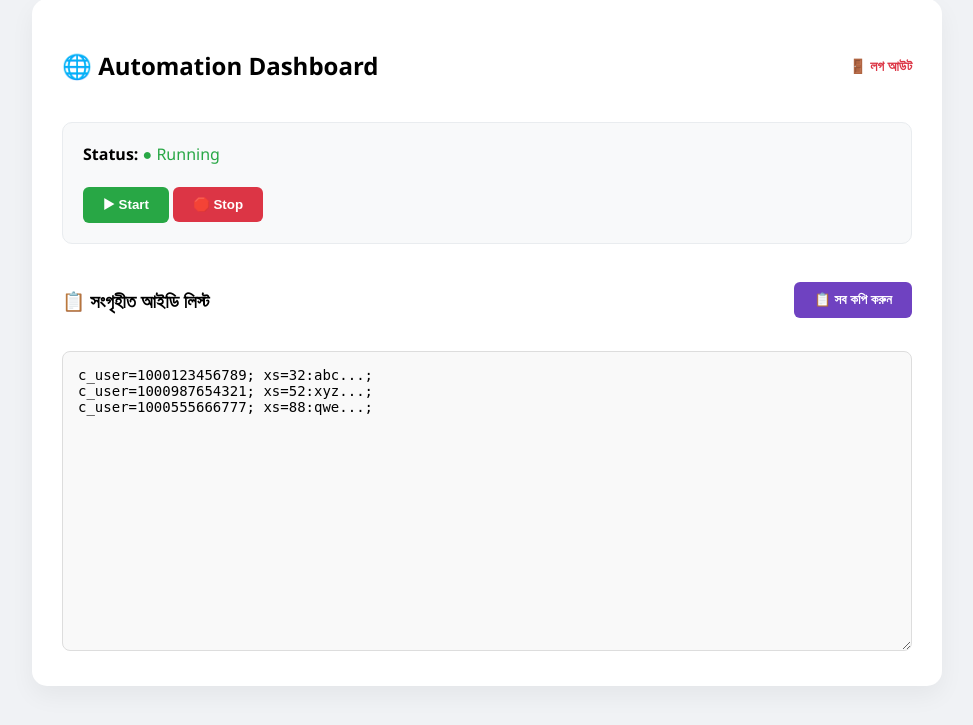
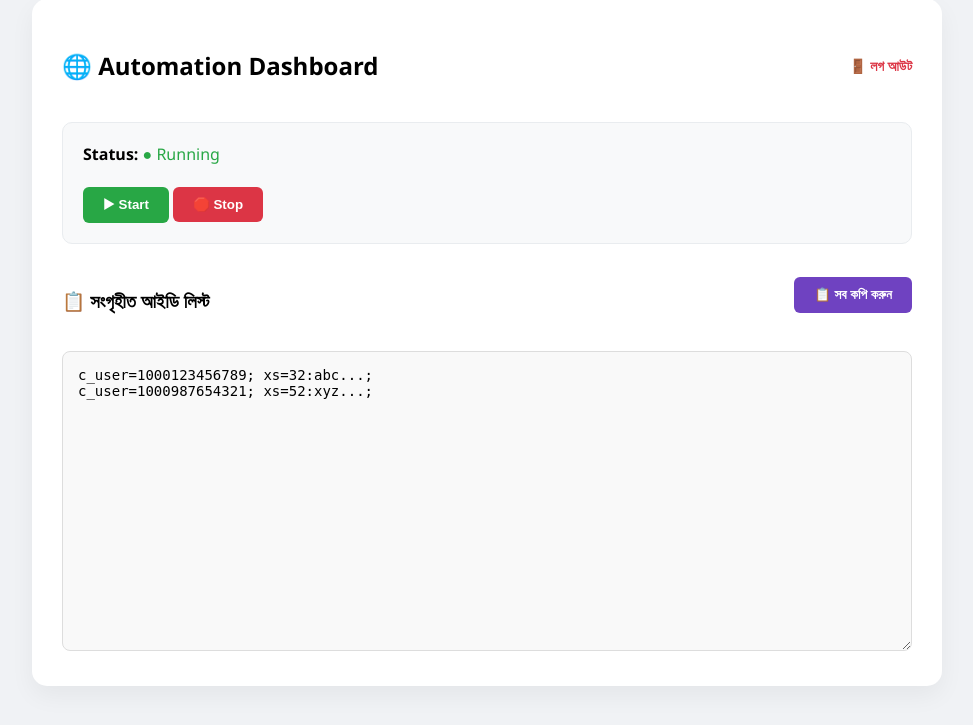
Before and after one commit to turzokhan715-source/auto, a Flask app: page / in a window 1280 px wide. Shown: the part 29-754 px from the top of the page, without its empty margins (153-1126 px from the left). Run offline with Flask 3, Linux system fonts and the light colour scheme; the visitor is signed in with stand-in values (Sample User, id 1).

Commit message:
Update dashboard.html

```diff
--- a/templates/dashboard.html
+++ b/templates/dashboard.html
@@ -6,27 +6,17 @@
     <style>
         body { font-family: 'Segoe UI', sans-serif; background-color: #f0f2f5; display: flex; justify-content: center; padding: 20px; }
         .card { background: white; width: 100%; max-width: 850px; padding: 30px; border-radius: 15px; box-shadow: 0 10px 25px rgba(0,0,0,0.05); }
-
         .header { display: flex; justify-content: space-between; align-items: center; margin-bottom: 20px; }
         .logout { color: #dc3545; text-decoration: none; font-size: 14px; font-weight: bold; }
-
         .status-box { background: #f8f9fa; padding: 20px; border-radius: 10px; border: 1px solid #e9ecef; margin-bottom: 25px; }
         .btn { padding: 10px 20px; border: none; border-radius: 6px; cursor: pointer; font-weight: 600; }
         .btn-start { background: #28a745; color: white; }
         .btn-stop { background: #dc3545; color: white; }
-        .btn-copy-all { background: #6f42c1; color: white; }
-
-        /* গুগল শিট স্টাইল বক্স */
+        .btn-copy-all { background: #6f42c1; color: white; margin-bottom: 10px; }
         #cookieList {
-            width: 100%;
-            height: 300px;
-            padding: 15px;
-            border: 1px solid #ddd;
-            border-radius: 8px;
-            font-family: monospace;
-            background: #f9f9f9;
-            box-sizing: border-box;
-            font-size: 14px;
+            width: 100%; height: 300px; padding: 15px; border: 1px solid #ddd;
+            border-radius: 8px; font-family: monospace; background: #f9f9f9;
+            box-sizing: border-box; font-size: 14px;
         }
     </style>
 </head>
@@ -52,7 +42,6 @@
     <textarea id="cookieList" readonly>
 c_user=1000123456789; xs=32:abc...;
 c_user=1000987654321; xs=52:xyz...;
-c_user=1000555666777; xs=88:qwe...;
     </textarea>
 </div>
 
```
